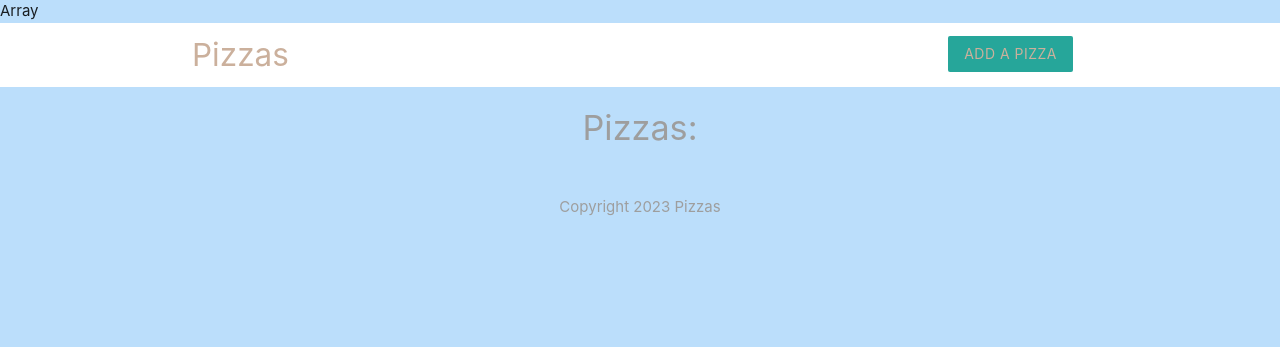
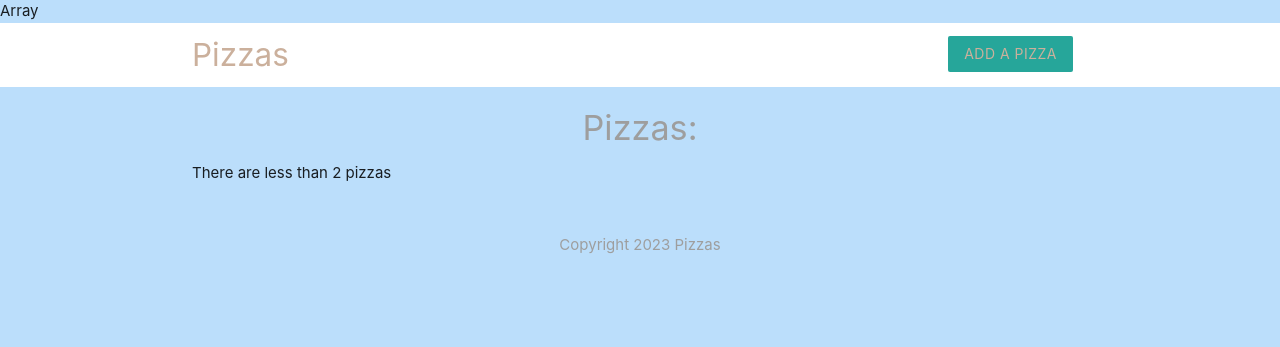
Before and after one commit to nathansolfan/MyWebsite, a PHP site: page / in a window 1280 px wide. Shown: the top 347 px of the page. Run offline with PHP 8.4, Linux system fonts and the light colour scheme; data that the repository does not hold is empty.

Commit message:
Here we can delete the { and use : / end...if etc

```diff
--- a/index.php
+++ b/index.php
@@ -51,7 +51,8 @@ include('templates/header.php');
 <h4 class="center grey-text">Pizzas:</h4>
 <div class="container">
     <div class="row">
-        <?php foreach($pizzas as $pizza) { ?>
+        <!-- we replace the { with : and at the end with endforeach -->
+        <?php foreach($pizzas as $pizza) : ?>
 
 <div class="col s6 md3">
     <div class="card z-depth-0">
@@ -68,7 +69,16 @@ include('templates/header.php');
         </div>
     </div>
 </div>
-<?php } ?>
+<?php endforeach; ?>
+
+<!-- thats the example for above, where we can take the { and add : -->
+<!-- for example : , : , endif  -->
+<?php if(count($pizzas) >= 2) : ?>
+<p>There are 2 or more pizzas</p>
+<?php  else: ?>
+<p>There are less than 2 pizzas</p>
+<?php endif  ?>
+
 </div>
 </div>
 
```
